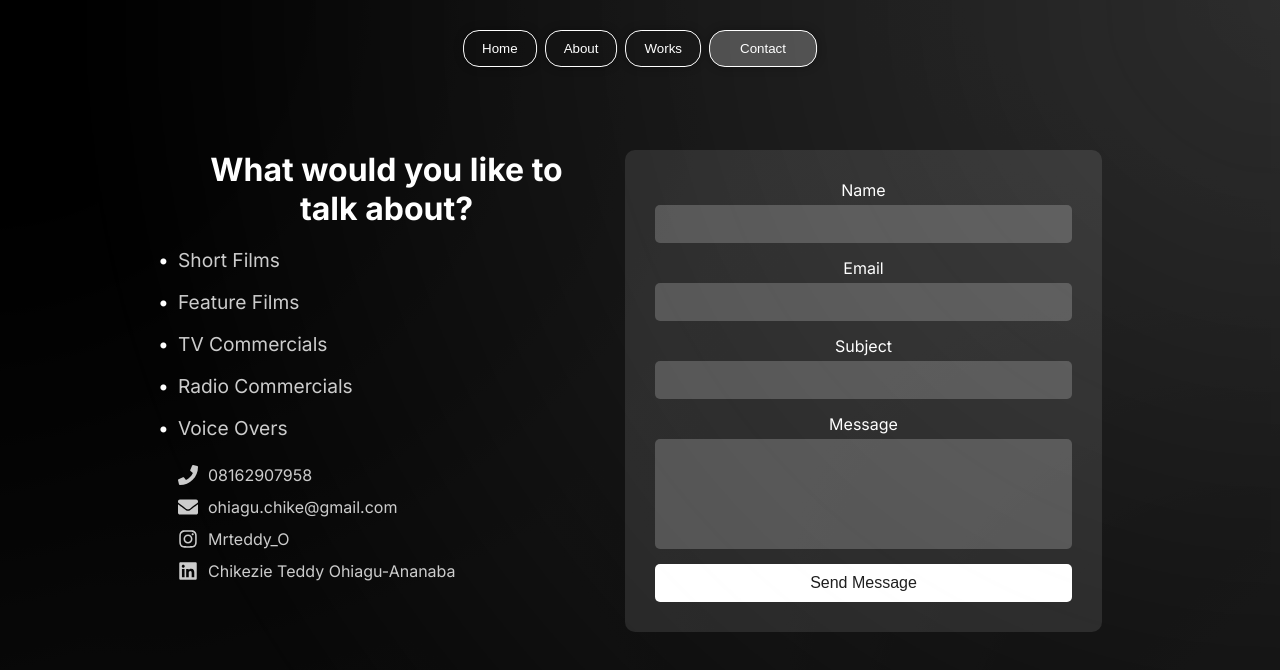
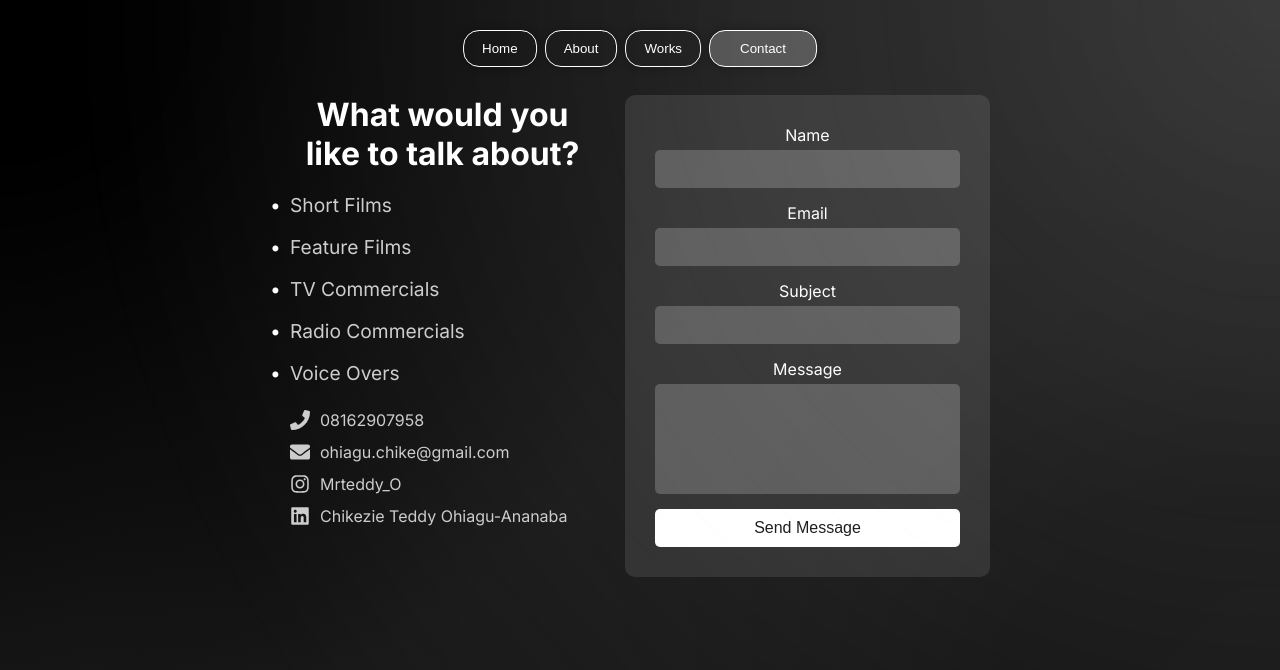
Before and after one commit to Aniekan210/uncle-chike-website, a Next.js app: page / in a window 1280 px wide. Both pictures are taken after a click on the button "Contact". Shown: the top 670 px of the page. Built offline with nearby package versions, Linux system fonts and the light colour scheme; a web font is replaced by a local one.

Commit message:
more changes to contact

```diff
--- a/app/page.js
+++ b/app/page.js
@@ -8,7 +8,7 @@ import LightBeam from "@/components/LightBeam/LightBeam";
 import NavBar from "@/components/NavBar/NavBar";
 import ContactPage from "@/components/ContactPage/ContactPage";
 
-const transition = { duration: 0.6, ease: "easeInOut" };
+const transition = { duration: 0.3, ease: "easeInOut" };
 
 const variants = {
   initial: { opacity: 0, y: 10 },
--- a/components/ContactPage/ContactPage.js
+++ b/components/ContactPage/ContactPage.js
@@ -7,56 +7,59 @@ import { FaPhone, FaEnvelope, FaInstagram, FaLinkedin } from 'react-icons/fa';
 import ContactForm from '../ContactForm/ContactForm';
 import styles from './ContactSection.module.css'; // Import the external CSS
 
+const containerVariants = {
+    hidden: { opacity: 0, y: '-100vh' },
+    visible: { opacity: 1, y: 0, transition: { type: 'spring', stiffness: 50, duration: 0.5 } },
+    exit: { opacity: 0, y: '100vh', transition: { type: 'spring', stiffness: 50, duration: 0.5 } },
+};
+
+const itemVariants = {
+    hidden: { opacity: 0, y: 20 },
+    visible: { opacity: 1, y: 0, transition: { duration: 0.5, delay: 0.3 } },
+    exit: { opacity: 0, y: -20, transition: { duration: 0.5 } },
+};
+
 export default function ContactSection() {
     return (
-        <div className={styles.contactContainer}>
-            <div className={styles.contactSection}>
-                <div className={styles.contactInfo}>
-                    <motion.h2
-                        initial={{ opacity: 0 }}
-                        animate={{ opacity: 1 }}
-                        transition={{ duration: 0.3 }}
-                        className={styles.contactHeading}
-                    >
+        <motion.div
+            className={styles.contactContainer}
+            variants={containerVariants}
+            initial="hidden"
+            animate="visible"
+            exit="exit"
+        >
+            <motion.div className={styles.contactSection}>
+                <motion.div className={styles.contactInfo} variants={itemVariants}>
+                    <motion.h2 className={styles.contactHeading}>
                         What would you like to talk about?
                     </motion.h2>
 
-                    <motion.ul
-                        initial={{ opacity: 0 }}
-                        animate={{ opacity: 1 }}
-                        transition={{ duration: 0.3, delay: 0.2 }}
-                        className={styles.contactTopics}
-                    >
-                        <li>Short Films</li>
-                        <li>Feature Films</li>
-                        <li>TV Commercials</li>
-                        <li>Radio Commercials</li>
-                        <li>Voice Overs</li>
+                    <motion.ul className={styles.contactTopics}>
+                        <motion.li variants={itemVariants}>Short Films</motion.li>
+                        <motion.li variants={itemVariants}>Feature Films</motion.li>
+                        <motion.li variants={itemVariants}>TV Commercials</motion.li>
+                        <motion.li variants={itemVariants}>Radio Commercials</motion.li>
+                        <motion.li variants={itemVariants}>Voice Overs</motion.li>
                     </motion.ul>
 
-                    <motion.div
-                        initial={{ opacity: 0 }}
-                        animate={{ opacity: 1 }}
-                        transition={{ duration: 0.3, delay: 0.4 }}
-                        className={styles.contactDetails}
-                    >
-                        <p>
+                    <motion.div className={styles.contactDetails}>
+                        <motion.p variants={itemVariants}>
                             <FaPhone className={styles.icon} /> <a href="tel:08162907958">08162907958</a>
-                        </p>
-                        <p>
+                        </motion.p>
+                        <motion.p variants={itemVariants}>
                             <FaEnvelope className={styles.icon} /> <a href="mailto:ohiagu.chike@gmail.com">ohiagu.chike@gmail.com</a>
-                        </p>
-                        <p>
+                        </motion.p>
+                        <motion.p variants={itemVariants}>
                             <FaInstagram className={styles.icon} /> <a href="https://www.instagram.com/Mrteddy_O" target="_blank" rel="noopener noreferrer">Mrteddy_O</a>
-                        </p>
-                        <p>
+                        </motion.p>
+                        <motion.p variants={itemVariants}>
                             <FaLinkedin className={styles.icon} /> <a href="https://www.linkedin.com/in/Chikezie-Teddy-Ohiagu-Ananaba" target="_blank" rel="noopener noreferrer">Chikezie Teddy Ohiagu-Ananaba</a>
-                        </p>
+                        </motion.p>
                     </motion.div>
-                </div>
+                </motion.div>
 
                 <ContactForm />
-            </div>
-        </div>
+            </motion.div>
+        </motion.div>
     );
 }
--- a/components/ContactPage/ContactSection.module.css
+++ b/components/ContactPage/ContactSection.module.css
@@ -1,44 +1,27 @@
 /* components/ContactSection.module.css */
 
 .contactContainer {
-  position: fixed;
-  top: 0;
-  bottom: 0;
-  left: 0;
-  right: 0;
   display: flex;
   justify-content: center;
   align-items: flex-start;
-  background-color: rgba(0, 0, 0, 0.61); /* Optional: Darken the background */
+  background-color: rgba(0, 0, 0, 0);
   overflow: hidden;
+  min-height: 100vh;
+  padding: 20px;
 }
 
 .contactSection {
-  margin-top: 100px; /* Margin to account for the absolute-positioned nav */
-  max-height: 80vh; /* Increase the height of the section */
-  width: 80%;
-  padding: 50px;
-  background-color: rgba(255, 255, 255, 0.1); /* Slightly transparent */
+  max-width: 800px;
+  width: 100%;
+  margin: 65px 0 0;
+  max-height: 80vh;
+  padding: 10px 50px;
   border-radius: 15px;
   overflow-y: auto; /* Enable vertical scrolling */
   overflow-x: hidden;
   display: flex;
   justify-content: space-between;
   background-color: transparent; /* Transparent background */
-}
-
-/* Custom scrollbar styling */
-.contactSection::-webkit-scrollbar {
-  width: 10px;
-}
-
-.contactSection::-webkit-scrollbar-thumb {
-  background-color: #cccccc; /* Light grey color for the scrollbar thumb */
-  border-radius: 5px;
-}
-
-.contactSection::-webkit-scrollbar-thumb:hover {
-  background-color: #ffffff; /* White on hover */
 }
 
 .contactInfo {
@@ -103,12 +86,26 @@
   font-size: 20px;
 }
 
+/* Custom scrollbar styling */
+.contactSection::-webkit-scrollbar {
+  width: 10px;
+}
+
+.contactSection::-webkit-scrollbar-thumb {
+  background-color: #cccccc; /* Light grey color for the scrollbar thumb */
+  border-radius: 5px;
+}
+
+.contactSection::-webkit-scrollbar-thumb:hover {
+  background-color: #ffffff; /* White on hover */
+}
+
 @media (max-width: 600px) {
   .contactSection {
     flex-direction: column;
-    padding: 20px 20px 30px;
-    max-height: 90vh; /* Adjust for smaller screens */
-    margin-top: 100px; /* Adjust margin for smaller screens */
+    padding: 20px;
+    max-height: 75vh; /* Adjust for smaller screens */
+    margin: 70px 0 0;
   }
 
   .contactInfo {
--- a/components/HeroSection/HeroSection.js
+++ b/components/HeroSection/HeroSection.js
@@ -34,7 +34,7 @@ export default function HeroSection() {
         opacity: 0,
         y: -50,
         scale: 0.9,
-        transition: { duration: 1, ease: 'easeInOut' },
+        transition: { duration: 0.5, ease: 'easeInOut' },
       });
     }
   }, [inView, controls]);
@@ -46,13 +46,13 @@ export default function HeroSection() {
           className={styles.textContainer}
           animate={controls}
           initial={{ opacity: 1, y: 0 }}
-          transition={{ duration: 1 }}
+          transition={{ duration: 0.5 }}
         >
           <motion.h1
             key="hero-h1"
             initial={{ opacity: 1 }}
             exit={{ x: '100%', transition: { duration: 0.5 } }}
-            transition={{ duration: 1 }}
+            transition={{ duration: 0.5 }}
             className={styles.name}>CHIKEZIE TEDDY OHIAGU-ANANABA</motion.h1>
           <motion.h2 className={styles.roleContainer}>
             a{' '}
--- a/components/NavBar/NavBar.js
+++ b/components/NavBar/NavBar.js
@@ -2,7 +2,7 @@
 import './NavBar.css'
 import { useCurrentPage } from "../CurrentPageProvider"
 import { useState, useEffect } from 'react'
-import { motion } from 'framer-motion'
+import { easeInOut, motion } from 'framer-motion'
 
 
 const NavBar = () => {
@@ -16,9 +16,9 @@ const NavBar = () => {
   return (
     <motion.div
       className='navbar'
-      initial={{ top: -100, opacity: 0 }}
+      initial={{ top: -100, opacity: 0, transition: { duration: 0.5, ease: 'easeInOut' } }}
       animate={isHome ? { top: 0, opacity: 1, left: '50%', boxShadow: '0 0 10px #0000004b' } : { top: 0, opacity: 1, left: '50%', boxShadow: 'none' }}
-      transition={{ delayChildren: 0, duration: 0.5, ease: 'easeInOut' }}
+      transition={{ duration: 0.5, ease: 'easeInOut' }}
     >
       <NavLink active={false} isHome={isHome} href='/'>Home</NavLink>
       <NavLink active={currentPage === '/about'} isHome={isHome} href='/about'>About</NavLink>
@@ -34,7 +34,6 @@ const NavLink = ({ children, href, isHome, active }) => {
   const route = () => {
     setTimeout(() => {
       setCurrentPage(href);
-      console.log(href);
     }, 500);
     const arr = ['topLeft', 'topRight', 'bottomLeft', 'bottomRight'];
     const choices = arr.filter((p) => p !== lightPos);
```
Also changed, not shown: components/FloatingObjects/FloatingObjects.js (deleted, +0 -25 lines), components/FloatingText/FloatingText.css (deleted, +0 -7 lines), components/FloatingText/FloatingText.js (deleted, +0 -23 lines).
